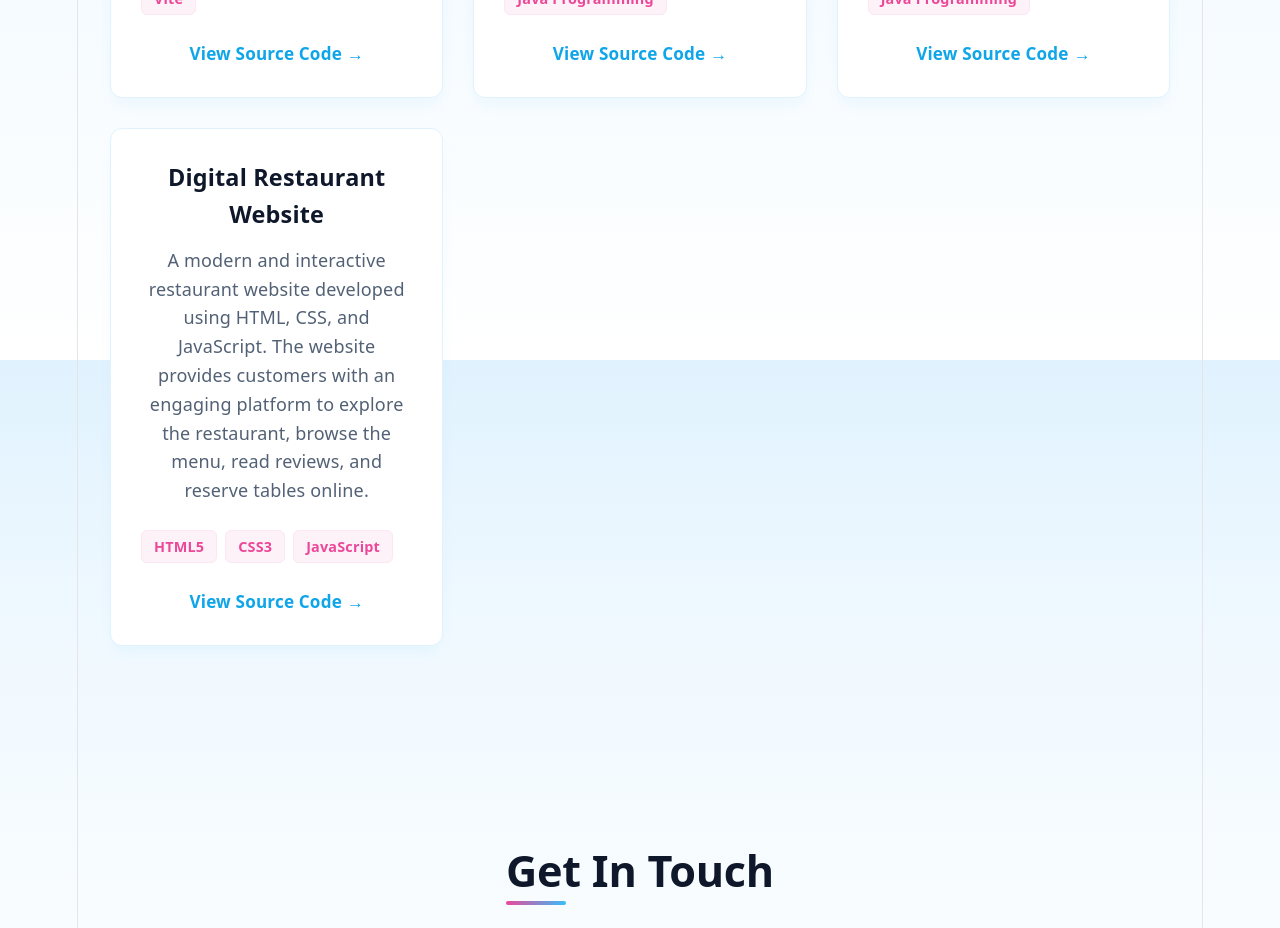
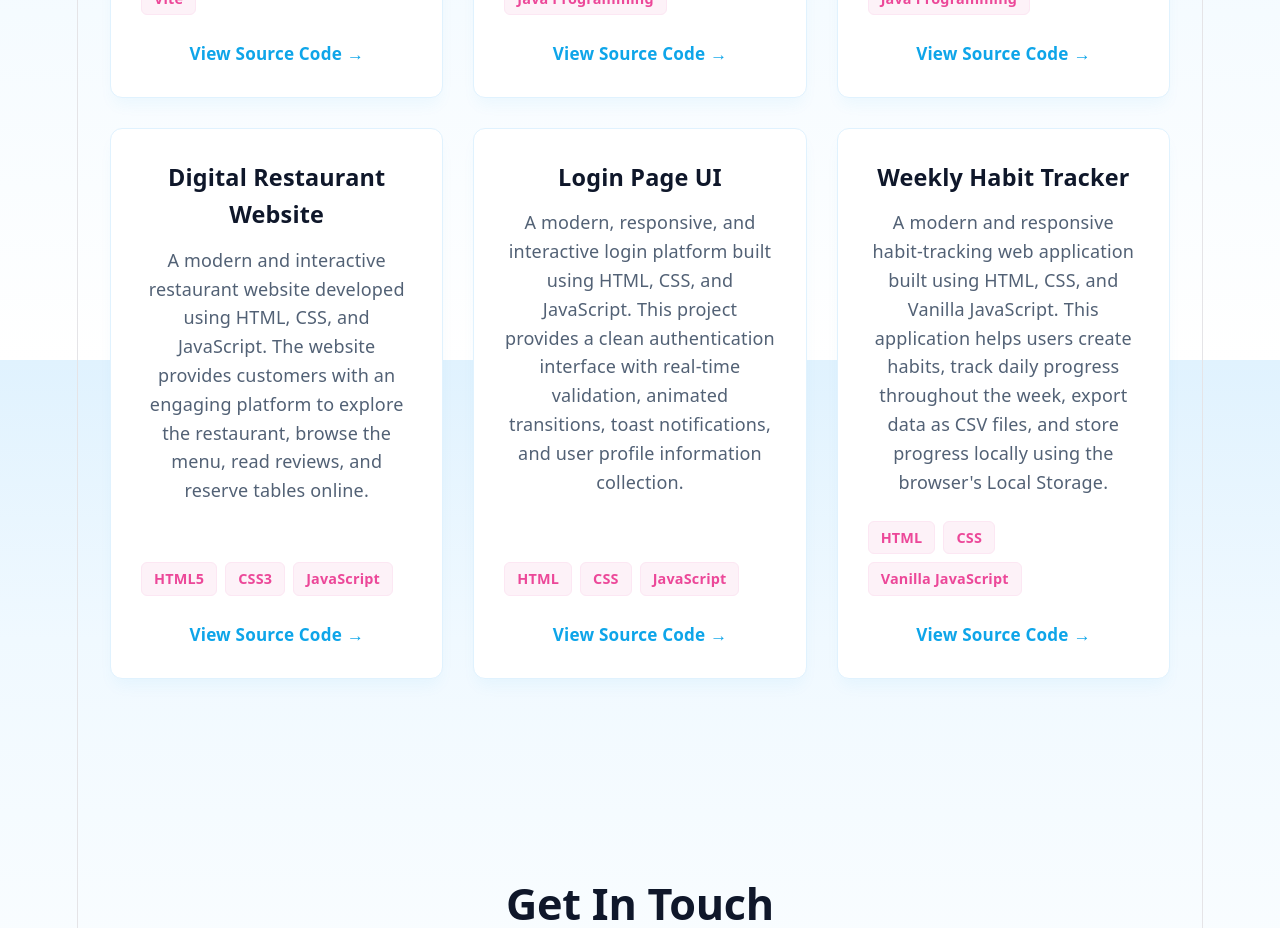
Before and after one commit to GuruvaniRohithKumar/FUTURE_FS_01, a React (Vite) app: page / in a window 1280 px wide. Shown: the part 2840-3768 px from the top of the page. Built offline with nearby package versions, Linux system fonts and the light colour scheme.

Commit message:
Feat: Fully revamped professional About section for Rohith Kumar

```diff
--- a/src/components/Projects.jsx
+++ b/src/components/Projects.jsx
@@ -30,6 +30,20 @@ const Projects = () => {
       description: "A modern and interactive restaurant website developed using HTML, CSS, and JavaScript. The website provides customers with an engaging platform to explore the restaurant, browse the menu, read reviews, and reserve tables online.",
       tags: ["HTML5", "CSS3", "JavaScript"],
       github: "https://github.com/GuruvaniRohithKumar/synent-task7-Multi_Page_Website-G_Rohith_Kumar" // Replace with your link
+    },
+    {
+       id: 5,
+      title: "Login Page UI",
+      description: "A modern, responsive, and interactive login platform built using HTML, CSS, and JavaScript. This project provides a clean authentication interface with real-time validation, animated transitions, toast notifications, and user profile information collection.",
+      tags: ["HTML", "CSS", "JavaScript"],
+      github: "https://github.com/GuruvaniRohithKumar/synent-task3-LoginpageUI-G_Rohith_Kumar" // Replace with your link
+    },
+    {
+        id: 5,
+      title: "Weekly Habit Tracker",
+      description: "A modern and responsive habit-tracking web application built using HTML, CSS, and Vanilla JavaScript. This application helps users create habits, track daily progress throughout the week, export data as CSV files, and store progress locally using the browser's Local Storage.",
+      tags: ["HTML", "CSS", "Vanilla JavaScript"],
+      github: "https://github.com/GuruvaniRohithKumar/synent-task5-todolistwebapp-G_Rohith_Kumar" // Replace with your link
     }
     // 💡 To add a 4th project, just add a comma here and paste another card block!
   ];
```
